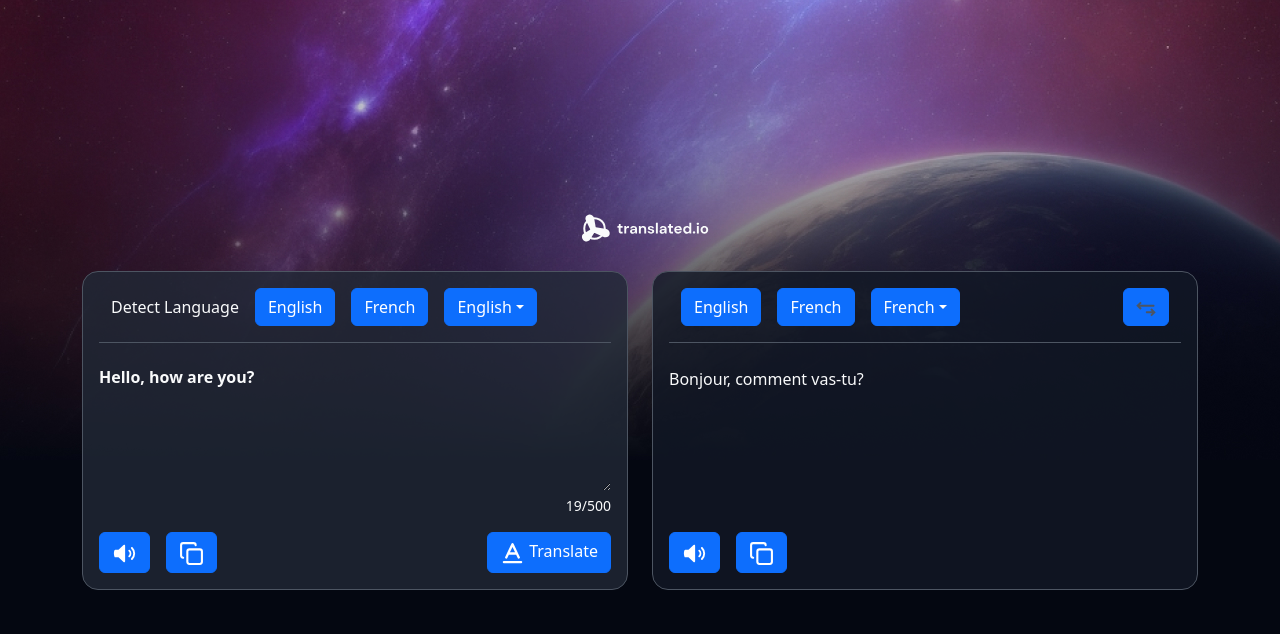
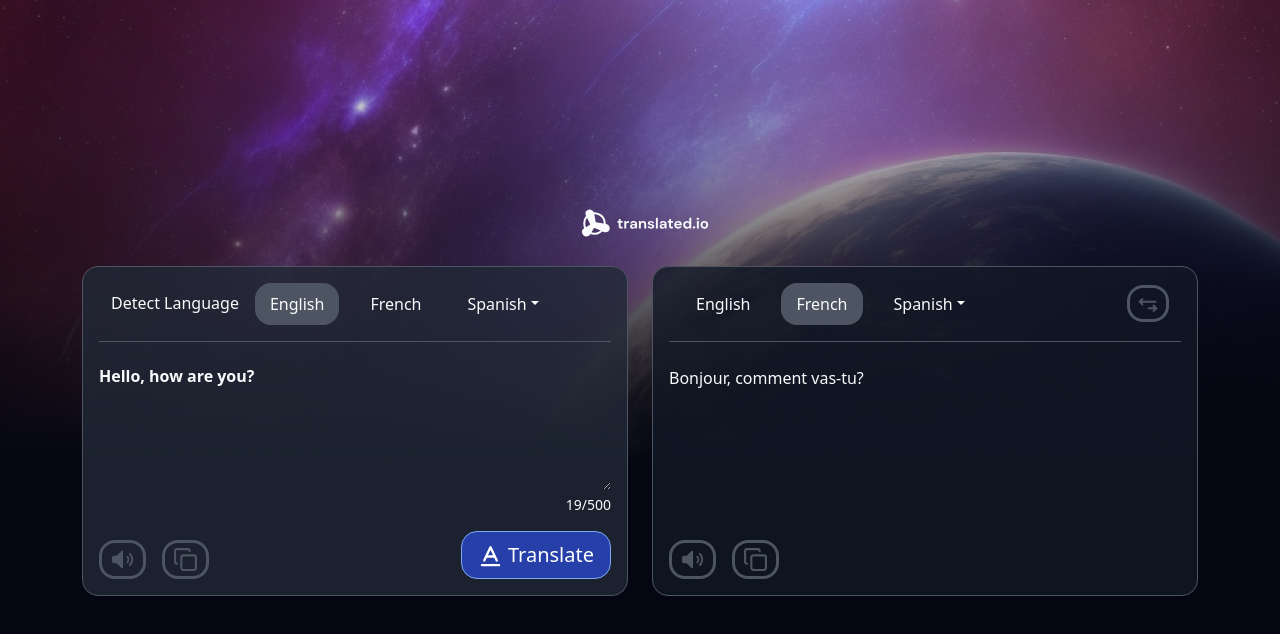
Before and after one commit to MrSeager/translate-app, a React (Create React App) app: page / in a window 1280 px wide. Shown: the top 634 px of the page. Built offline with nearby package versions, Linux system fonts and the light colour scheme.

Commit message:
8/7/2025

```diff
--- a/src/components/TranslateSection.tsx
+++ b/src/components/TranslateSection.tsx
@@ -1,4 +1,4 @@
-import { FC } from 'react';
+import { FC, useState } from 'react';
 //Bootstrap
 import { Container, Col, Button, Dropdown, Form } from 'react-bootstrap';
 //Icons
@@ -18,23 +18,30 @@ interface TranslateSectionProps {
 }
 
 const TranslateSection: FC<TranslateSectionProps> = ({ setLangOne, languagesSet, langOne, translatingText, setTranslatingText, handleTranslate, handleCopy, speakText }) => {
+    const [dropLang, setDropLang] = useState('es');
+
+    const handleDropLang = (lang: string) => {
+        setLangOne(lang);
+        setDropLang(lang);
+    }
+
     return (
         <Col lg={6} xs={12} className='py-0 my-1'>
             <Container className='user-select-none cs-bg-one cs-border-one rounded rounded-4 p-3 d-flex flex-column'>
-                <Container className='cs-tc-one d-flex gap-3 align-items-center cs-border-sec pb-3'>
-                    <h1 className='h6 m-0'>Detect Language</h1>
-                    <Button onClick={() => setLangOne('en')}>English</Button>
-                    <Button onClick={() => setLangOne('fr')}>French</Button>
+                <Container className='d-flex gap-3 align-items-center cs-border-sec pb-3'>
+                    <h1 className='cs-tc-one h6 m-0'>Detect Language</h1>
+                    <Button className={`cs-tc-one cs-transition rounded-4 border-3 cs-btn${langOne === 'en' ? '-active' : ''}`} onClick={() => setLangOne('en')}>English</Button>
+                    <Button className={`cs-tc-one cs-transition rounded-4 border-3 cs-btn${langOne === 'fr' ? '-active' : ''}`} onClick={() => setLangOne('fr')}>French</Button>
                     <Dropdown drop='down-centered'>
-                        <Dropdown.Toggle id="dropdown-basic" className='text-capitalize'>
-                            {languagesSet[langOne]}
+                        <Dropdown.Toggle id="dropdown-basic" className={`cs-tc-one cs-transition rounded-4 border-3 text-capitalize cs-btn${langOne !== 'en' && langOne !== 'fr' ? '-active' : ''}`}>
+                            {languagesSet[dropLang]}
                         </Dropdown.Toggle>
 
                         <Dropdown.Menu className='text-capitalize'>
-                            <Dropdown.Item onClick={() => setLangOne('es')}>Spanish</Dropdown.Item>
-                            <Dropdown.Item onClick={() => setLangOne('uk')}>Ukrainian</Dropdown.Item>
-                            <Dropdown.Item onClick={() => setLangOne('de')}>German</Dropdown.Item>
-                            <Dropdown.Item onClick={() => setLangOne('ja')}>Japanese</Dropdown.Item>
+                            <Dropdown.Item onClick={() => handleDropLang('es')}>Spanish</Dropdown.Item>
+                            <Dropdown.Item onClick={() => handleDropLang('uk')}>Ukrainian</Dropdown.Item>
+                            <Dropdown.Item onClick={() => handleDropLang('de')}>German</Dropdown.Item>
+                            <Dropdown.Item onClick={() => handleDropLang('ja')}>Japanese</Dropdown.Item>
                         </Dropdown.Menu>
                     </Dropdown>
                 </Container>
@@ -51,10 +58,10 @@ const TranslateSection: FC<TranslateSectionProps> = ({ setLangOne, languagesSet,
                         {translatingText.length}/500
                     </Form.Text>
                 </Form>
-                <Container className='px-0 d-flex align-items-center cs-tc-one gap-3'>
-                    <Button onClick={() => speakText(translatingText, langOne)}><HiMiniSpeakerWave size={25} /></Button>
-                    <Button onClick={() => handleCopy(translatingText)}><LuCopy size={25} /></Button>
-                    <Button className='ms-auto' onClick={handleTranslate}><PiTextAUnderlineBold size={25} /> Translate</Button>
+                <Container className='px-0 d-flex align-items-end cs-tc-one gap-3'>
+                    <Button size='sm' className='bg-transparent border-3 rounded-4 cs-transition cs-btn-sec' onClick={() => speakText(translatingText, langOne)}><HiMiniSpeakerWave size={25} /></Button>
+                    <Button size='sm' className='bg-transparent border-3 rounded-4 cs-transition cs-btn-sec' onClick={() => handleCopy(translatingText)}><LuCopy size={25} /></Button>
+                    <Button size='lg' className='rounded-4 cs-transition ms-auto cs-btn-thr' onClick={handleTranslate}><PiTextAUnderlineBold size={25} /> Translate</Button>
                 </Container>
             </Container>
         </Col>
--- a/src/components/TranslationSection.tsx
+++ b/src/components/TranslationSection.tsx
@@ -1,4 +1,4 @@
-import { FC } from 'react';
+import { FC, useState } from 'react';
 //Bootstrap
 import { Container, Image, Col, Button, Dropdown } from 'react-bootstrap';
 //Images
@@ -18,30 +18,37 @@ interface TranslationSectionProps {
 }
 
 const TranslationSection: FC<TranslationSectionProps> = ({ setLangSec, languagesSet, langSec, handleSwitch, translatedText, handleCopy, speakText }) => {
+    const [dropLang, setDropLang] = useState('es');
+
+    const handleDropLang = (lang: string) => {
+        setLangSec(lang);
+        setDropLang(lang);
+    }
+
     return (
         <Col lg={6} xs={12} className='py-0 my-1'>
             <Container className='h-100 cs-bg-sec cs-border-one rounded rounded-4 p-3 d-flex flex-column'>
                 <Container className='cs-tc-one d-flex gap-3 align-items-center cs-border-sec pb-3'>
-                    <Button onClick={() => setLangSec('en')}>English</Button>
-                    <Button onClick={() => setLangSec('fr')}>French</Button>
+                    <Button className={`cs-tc-one cs-transition rounded-4 border-3 cs-btn${langSec === 'en' ? '-active' : ''}`} onClick={() => setLangSec('en')}>English</Button>
+                    <Button className={`cs-tc-one cs-transition rounded-4 border-3 cs-btn${langSec === 'fr' ? '-active' : ''}`} onClick={() => setLangSec('fr')}>French</Button>
                     <Dropdown drop='down-centered'>
-                        <Dropdown.Toggle id="dropdown-basic" className='text-capitalize'>
-                            {languagesSet[langSec]}
+                        <Dropdown.Toggle id="dropdown-basic" className={`cs-tc-one cs-transition rounded-4 border-3 text-capitalize cs-btn${langSec !== 'en' && langSec !== 'fr' ? '-active' : ''}`}>
+                            {languagesSet[dropLang]}
                         </Dropdown.Toggle>
 
                         <Dropdown.Menu className='text-capitalize'>
-                            <Dropdown.Item onClick={() => setLangSec('es')}>Spanish</Dropdown.Item>
-                            <Dropdown.Item onClick={() => setLangSec('uk')}>Ukrainian</Dropdown.Item>
-                            <Dropdown.Item onClick={() => setLangSec('de')}>German</Dropdown.Item>
-                            <Dropdown.Item onClick={() => setLangSec('ja')}>Japanese</Dropdown.Item>
+                            <Dropdown.Item onClick={() => handleDropLang('es')}>Spanish</Dropdown.Item>
+                            <Dropdown.Item onClick={() => handleDropLang('uk')}>Ukrainian</Dropdown.Item>
+                            <Dropdown.Item onClick={() => handleDropLang('de')}>German</Dropdown.Item>
+                            <Dropdown.Item onClick={() => handleDropLang('ja')}>Japanese</Dropdown.Item>
                         </Dropdown.Menu>
                     </Dropdown>
-                    <Button className='ms-auto' onClick={handleSwitch}><Image src={HTLImg} alt='img' /></Button>
+                    <Button size='sm' className='bg-transparent border-3 rounded-4 cs-transition cs-btn-sec ms-auto' onClick={handleSwitch}><Image src={HTLImg} alt='img' /></Button>
                 </Container>
                     <p className='h-100 cs-tc-one mt-4 p-0'>{translatedText}</p>
                 <Container className='px-0 d-flex align-items-center cs-tc-one gap-3'>
-                    <Button onClick={() => speakText(translatedText, langSec)}><HiMiniSpeakerWave size={25} /></Button>
-                    <Button onClick={() => handleCopy(translatedText)}><LuCopy size={25} /></Button>
+                    <Button size='sm' className='bg-transparent border-3 rounded-4 cs-transition cs-btn-sec' onClick={() => speakText(translatedText, langSec)}><HiMiniSpeakerWave size={25} /></Button>
+                    <Button size='sm' className='bg-transparent border-3 rounded-4 cs-transition cs-btn-sec' onClick={() => handleCopy(translatedText)}><LuCopy size={25} /></Button>
                 </Container>
             </Container>
         </Col>
--- a/src/components/translateAppStyle.css
+++ b/src/components/translateAppStyle.css
@@ -1,4 +1,7 @@
 
+.cs-transition {
+    transition: .5s !important;
+}
 
 /*Background*/
 .cs-bg-image {
@@ -27,3 +30,37 @@
 .cs-tc-one {
     color: #F9FAFB !important;
 }
+
+/*Buttons*/
+.cs-btn {
+    background-color: transparent !important;
+    border-color: transparent !important;
+}
+
+.cs-btn:hover {
+    background-color: #4D5562 !important;
+    scale: 1.1;
+}
+
+.cs-btn-active {
+    background-color: #4D5562 !important;
+    border-color: transparent !important;
+}
+
+.cs-btn-sec {
+    border-color: #4D5562 !important;
+    color: #4D5562 !important;
+}
+
+.cs-btn-sec:hover {
+    scale: 1.1;
+}
+
+.cs-btn-thr {
+    border-color: #7CA9F3 !important;
+    background-color: #263FA9 !important;
+}
+
+.cs-btn-thr:hover {
+    scale: 1.1;
+}
```
